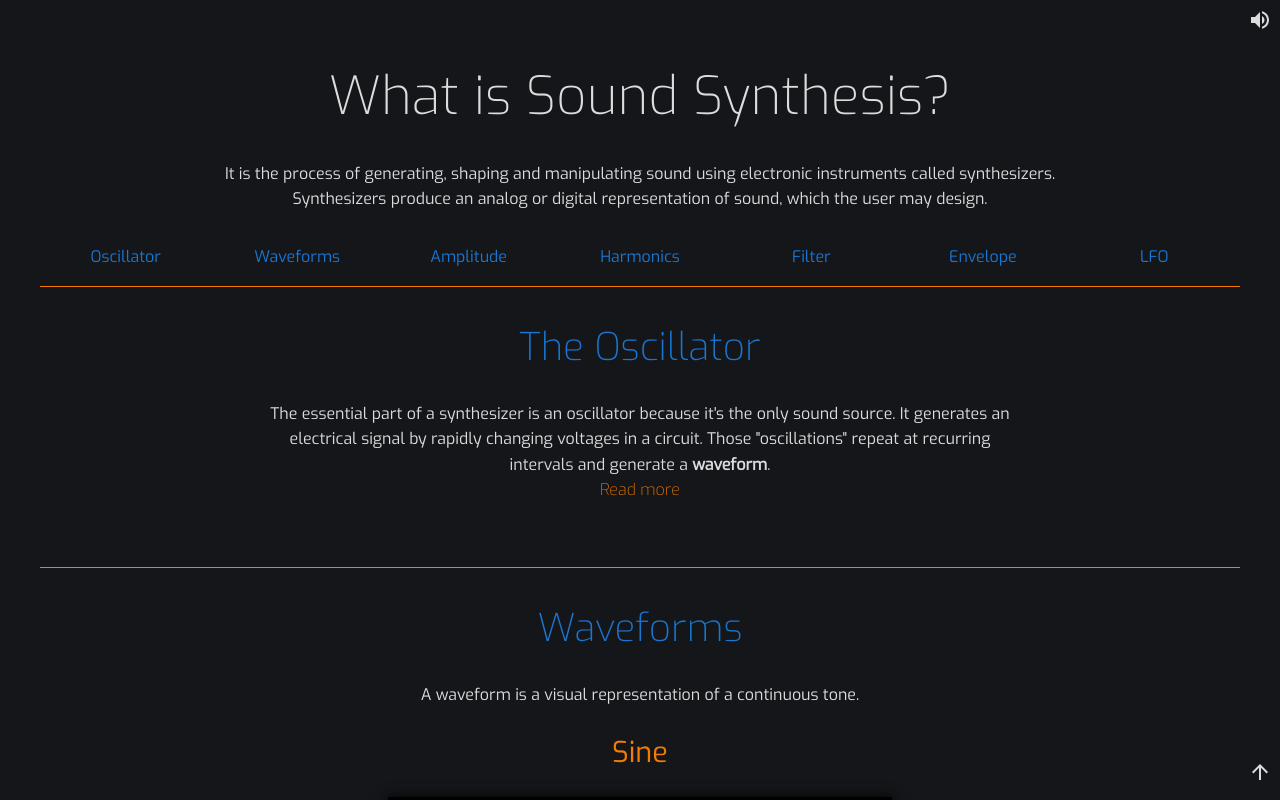
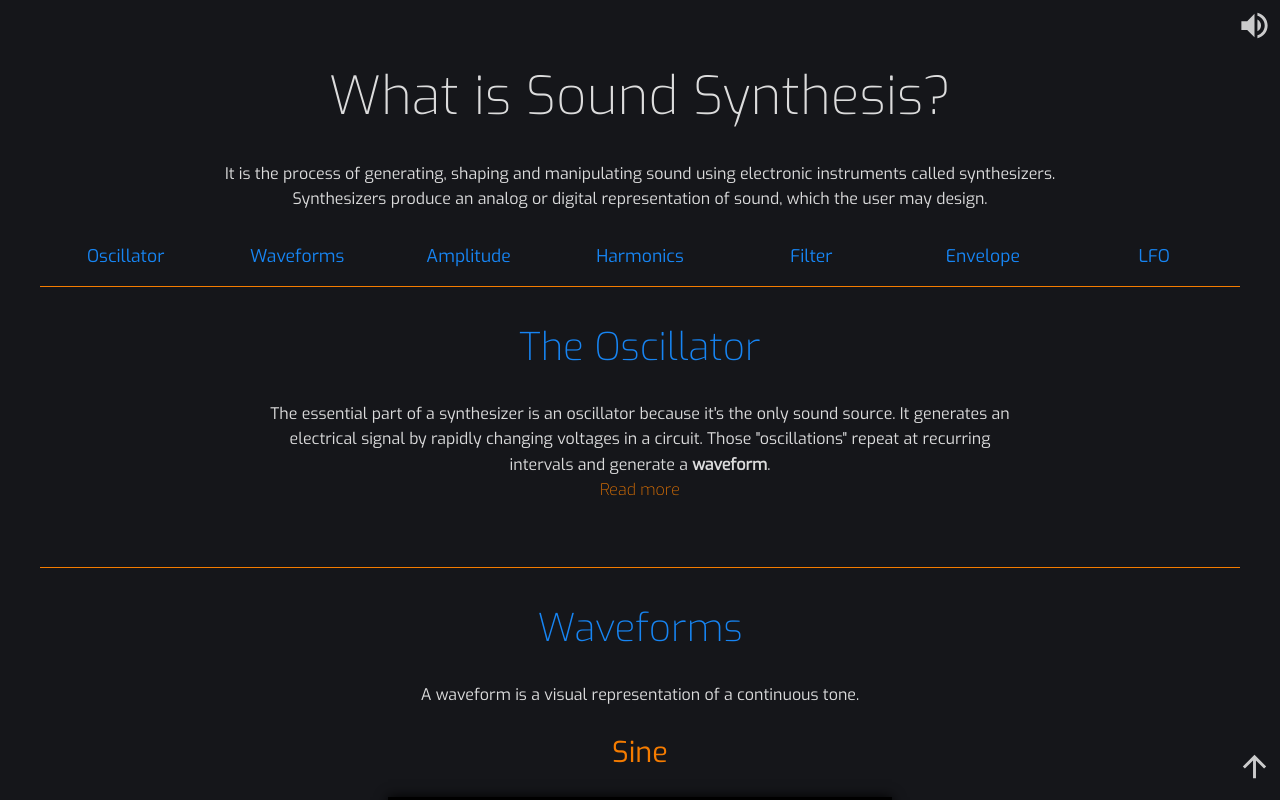
Before and after one commit to aloifran/SoundSynthesis, a React (Vite) app: page / in a window 1280 px wide. Shown: the top 800 px of the page. Built offline with nearby package versions, Linux system fonts and the light colour scheme.

Commit message:
style: added styles to icons

```diff
--- a/src/App.tsx
+++ b/src/App.tsx
@@ -229,7 +229,7 @@ function App() {
         <>
             <Mute />
             <HashLink id="arrowTop" smooth to={"/#top"}>
-                <ArrowUpwardIcon />
+                <ArrowUpwardIcon fontSize="large" />
             </HashLink>
 
             <Header />
--- a/src/components/Mute.tsx
+++ b/src/components/Mute.tsx
@@ -14,9 +14,9 @@ export function Mute() {
     return (
         <div id="mute">
             {isMuted ? (
-                <VolumeOffIcon onClick={toggleSound} />
+                <VolumeOffIcon onClick={toggleSound} fontSize="large" />
             ) : (
-                <VolumeUpIcon onClick={toggleSound} />
+                <VolumeUpIcon onClick={toggleSound} fontSize="large" />
             )}
         </div>
     );
--- a/src/index.sass
+++ b/src/index.sass
@@ -1,15 +1,17 @@
-$primary-color: #1976d2
-$primary-color-hover: #0f68c2
+$bg-dark: #15161a
+$primary-color: #1785f3
+$primary-color-hover: #1785f3e7
 $secondary-color: #f57c00
 $secondary-color-hover: #d66e05
-$bg-light: rgba(255,255,255,0.85)
-$bg-dark: #15161a
+$icon-color: #ffffffc7
+$icon-color-hover: #92bbe4d7
+$text: rgba(255,255,255,0.85)
 
 :root
     font-family: "Exo", sans-serif
     line-height: 160%
     color-scheme: light dark
-    color: $bg-light
+    color: $text
     background-color: $bg-dark
 
 #root
@@ -95,7 +97,7 @@ img
     color: $secondary-color-hover
 
 .icon
-    color: $bg-light
+    color: $text
 
 
 // MUI class customization
@@ -109,13 +111,17 @@ img
     position: fixed
     right: 0.5em
     bottom: 0.5em
-    color: $bg-light
+    color: $icon-color
 
 #mute
     position: fixed
     right: 0.5em
     top: 0.5em
     cursor: pointer
+    color: $icon-color
+
+#arrowTop:hover, #mute:hover
+    color: $icon-color-hover
 
 #slider
     width: 60%
@@ -133,6 +139,7 @@ img
 
 #li
     justify-content: center
+    font-size: 1.1em
 
 #footer
     display: flex
```
